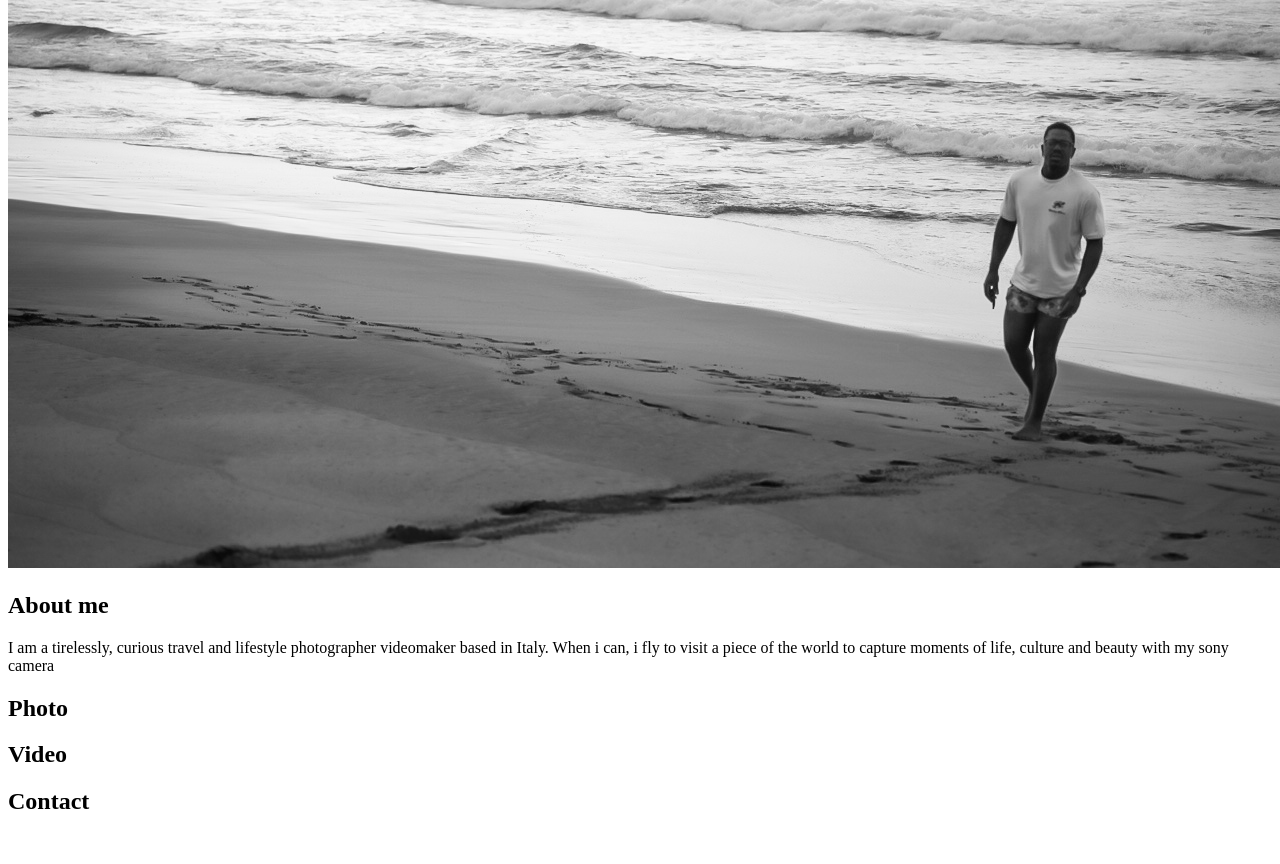
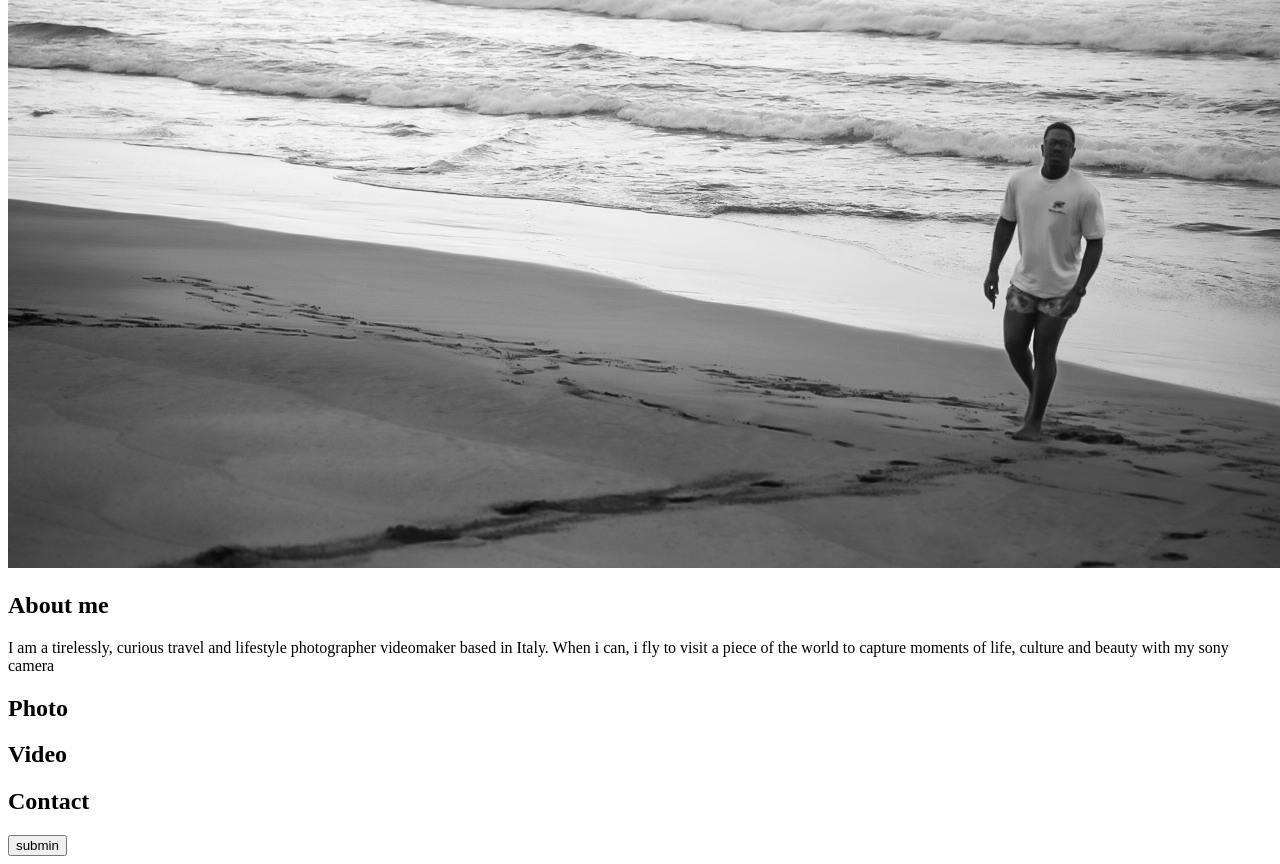
Before and after one commit to jaurias-zadi-developer/cv-portfolio, a plain HTML site: page index.html in a window 1280 px wide. Shown: the part 279-1143 px from the top of the page. Before the commit the page ends 1114 px from the top, so only its background shows below. Drawn offline with Linux system fonts and the light colour scheme.

Commit message:
adding submin button in contat me

```diff
--- a/index.html
+++ b/index.html
@@ -23,6 +23,7 @@
         </section>
         <section>
             <h2> Contact</h2>
+            <button> submin</button>
         </section>
     </main>
 </body>
```
